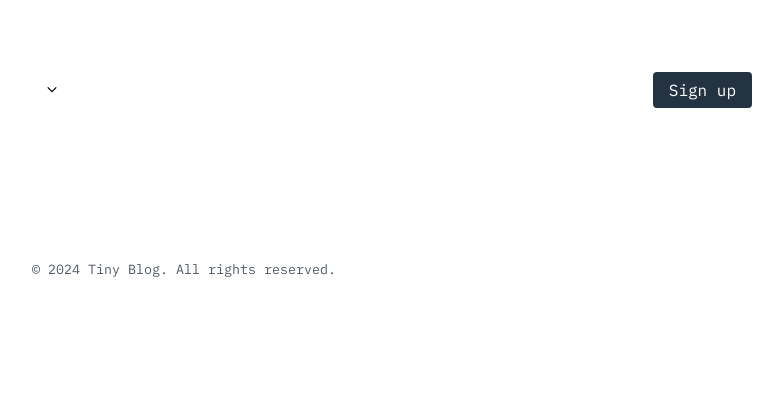
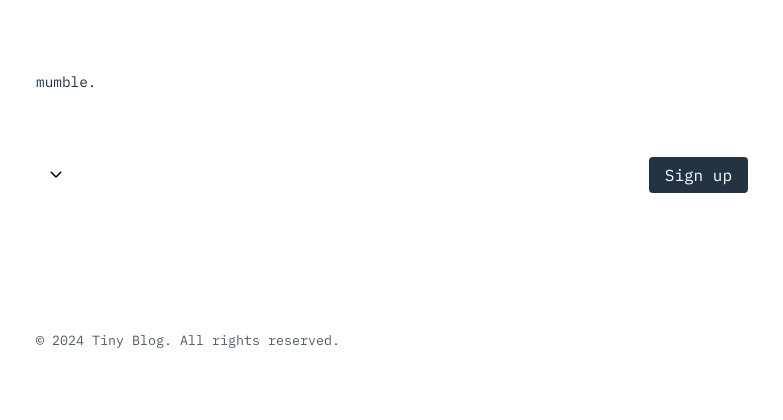
Before and after one commit to nmsalvatore/tinyblog, a Django app: template blog/templates/blog/base.html in a window 1280 px wide. Shown: the top 420 px of the page, without its empty margins (248-1031 px from the left). Run offline with Django 5.2, Linux system fonts and the light colour scheme; the template is opened without the code that fills it, so the values that code supplies are empty.

Commit message:
Removed dark fixed top bar

```diff
--- a/blog/templates/blog/base.html
+++ b/blog/templates/blog/base.html
@@ -6,7 +6,7 @@
 {% endblock title %}
 
 {% block blog %}
-    <header>
+    <header class="container">
         <div>
             <a href="{% url 'post_list' path=blog.path %}" class="blog-name">{{ blog.name }}</a>
             <img class="blog-list-dropdown-arrow"
@@ -30,12 +30,12 @@
         </nav>
     </header>
 
-    <main>
+    <main class="container">
         {% block blog_content %}
         {% endblock blog_content %}
     </main>
 
-    <footer>
+    <footer class="container">
         <small>© 2024 Tiny Blog. All rights reserved.</small>
     </footer>
 {% endblock blog %}
--- a/static/css/base.css
+++ b/static/css/base.css
@@ -5,11 +5,11 @@
 }
 
 :root {
-    --space-xs: 0.625rem;
-    --space-sm: 1.25rem;
+    --space-xs: 0.5rem;
+    --space-sm: 1.5rem;
     --space-md: 2.5rem;
-    --space-lg: 3.75rem;
-    --space-xl: 5rem;
+    --space-lg: 3.5rem;
+    --space-xl: 4.5rem;
 
     --color-background: #fff;
     --color-primary: #243342;
@@ -22,6 +22,11 @@ body {
     font-family: "IBM Plex Mono", monospace;
     background: var(--color-background);
     color: var(--color-secondary);
+}
+
+strong,
+b {
+    color: var(--color-primary);
 }
 
 h1,
@@ -78,11 +83,14 @@ a {
     color: var(--color-link);
 }
 
+.container {
+    max-width: calc(720px + var(--space-md));
+    padding: 0 var(--space-sm);
+}
+
 header,
 main,
 footer {
-    max-width: calc(720px + var(--space-md));
-    padding: 0 var(--space-sm);
     margin: var(--space-xl) auto;
 }
 
@@ -218,15 +226,10 @@ header > div ul {
 }
 
 .top-bar {
-    position: sticky;
-    top: 0;
-    width: 100%;
-    background: var(--color-primary);
-    color: var(--color-background);
-    padding: var(--space-sm);
-    font-size: 0.75rem;
+    font-size: 0.9rem;
     display: flex;
     justify-content: space-between;
+    margin: var(--space-xl) auto;
 
     a {
         color: inherit;
@@ -240,9 +243,8 @@ header > div ul {
     }
 }
 
-.site-title {
-    color: #fff;
-    font-family: "Playwrite MX";
+.logo {
+    color: var(--color-primary);
 }
 
 #id_title {
@@ -261,7 +263,7 @@ header > div ul {
 
 @media only screen and (max-width: 480px) {
     html {
-        font-size: 14px;
+        font-size: 0.9rem;
     }
 
     header {
@@ -270,5 +272,10 @@ header > div ul {
 
     .top-bar {
         padding: var(--space-sm);
+        margin: var(--space-xs) auto;
+
+        a {
+            margin-right: var(--space-sm);
+        }
     }
 }
--- a/static/css/fonts.css
+++ b/static/css/fonts.css
@@ -4,7 +4,18 @@
         local("IBM Plex Mono Bold"),
         local("IBMPlexMono-Bold"),
         url("../fonts/IBMPlexMono-Bold.woff2") format("woff2");
-    font-weight: bold;
+    font-weight: 700;
+    font-style: normal;
+    font-display: swap;
+}
+
+@font-face {
+    font-family: "IBM Plex Mono";
+    src:
+        local("IBM Plex Mono Medium"),
+        local("IBMPlexMono-Medium"),
+        url("../fonts/IBMPlexMono-Medium.woff2") format("woff2");
+    font-weight: 500;
     font-style: normal;
     font-display: swap;
 }
@@ -15,7 +26,7 @@
         local("IBM Plex Mono Regular"),
         local("IBMPlexMono-Regular"),
         url("../fonts/IBMPlexMono-Regular.woff2") format("woff2");
-    font-weight: normal;
+    font-weight: 400;
     font-style: normal;
     font-display: swap;
 }
--- a/templates/base.html
+++ b/templates/base.html
@@ -13,21 +13,21 @@
         <title>
             {% block title %}
             {% endblock title %}
-            |
+            -
             {% block subtitle %}
             {% endblock subtitle %}
         </title>
     </head>
     <body>
-        {% if user.is_authenticated %}
-            <div class="top-bar">
-                <span>{{ user }}</span>
-                <div class="options">
+        <div class="container top-bar">
+            <span class="logo">mumble.</span>
+            <div class="options">
+                {% if user.is_authenticated %}
                     <a href="/">Settings</a>
                     <a href="{% url 'logout' %}">Log Out</a>
-                </div>
+                {% endif %}
             </div>
-        {% endif %}
+        </div>
         {% block blog %}
         {% endblock blog %}
     </body>
```
Also changed, not shown: static/fonts/IBMPlexMono-Medium.woff2 (added).
